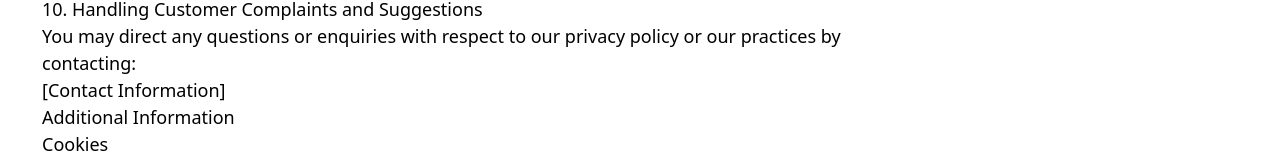
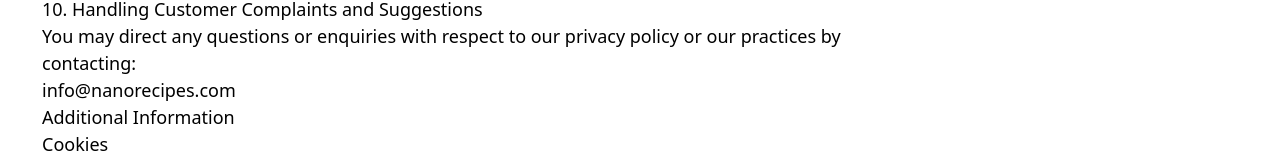
Before and after one commit to VinnyChase28/nano-website, a Next.js app: page /privacy in a window 1280 px wide. Shown: the part 1109-1271 px from the top of the page. Built offline with nearby package versions, Linux system fonts and the light colour scheme.

Commit message:
change PP

```diff
--- a/src/pages/privacy.tsx
+++ b/src/pages/privacy.tsx
@@ -69,9 +69,7 @@
         which it was collected unless you have otherwise consented, or when it
         is required or permitted by law. Personal Information will only be
         retained for the period of time required to fulfill the purpose for
-        which we collected it or as may be required by law. [If applicable,
-        include a description of any parties with whom you may share Personal
-        Information.]
+        which we collected it or as may be required by law.
       </p>
 
       <p></p>
@@ -132,7 +130,7 @@
 
       <p></p>
 
-      <p>[Contact Information]</p>
+      <p>info@nanorecipes.com</p>
 
       <p></p>
 
```
